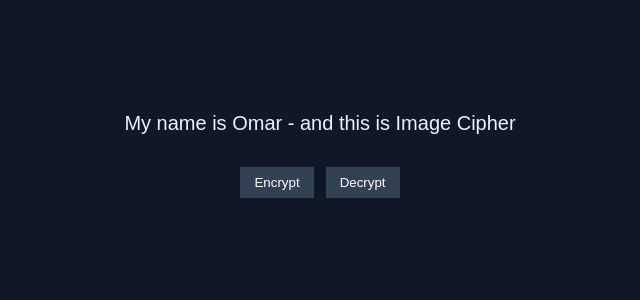
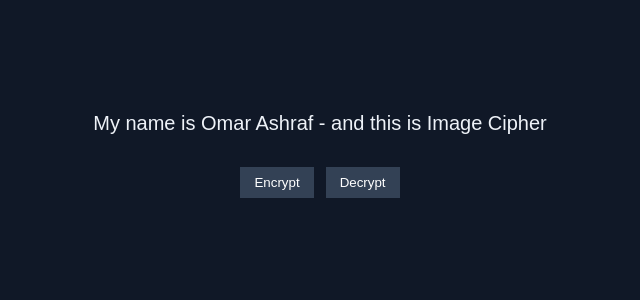
Before and after one commit to omr-cy/Image-Cipher, a Flask app: page / in a window 1280 px wide. Shown: the part 78-378 px from the top of the page, without its empty margins (320-960 px from the left). Run offline with Flask 3, Linux system fonts and the light colour scheme; parts of the project's set-up code (start-up, migrations or seed data) failed here and were passed over.

Commit message:
Preparing for Uploading the Final Project

```diff
--- a/frontend/templates/index.html
+++ b/frontend/templates/index.html
@@ -6,7 +6,7 @@
 
     <!-- Main block in index.html -->
     <div class="home">
-        <p>My name is Omar - and this is Image Cipher</p>
+        <p>My name is Omar Ashraf - and this is Image Cipher</p>
     </div>
     <div class="page-actions">
         <button>
--- a/helpers.py
+++ b/helpers.py
@@ -129,6 +129,7 @@ def cypher(img_base64, coords, passwd):
 
 
 def decipher(img_base64, passwd):
+    # the Truth is it with AI
     bounds = _metadata_bounds(img_base64)
     if bounds is None:
         raise ValueError("This image is not encrypted or its metadata is invalid.")
```
Also changed, not shown: Resources.md (renamed from RSRCS.md, +1 -2 lines), README.md.
